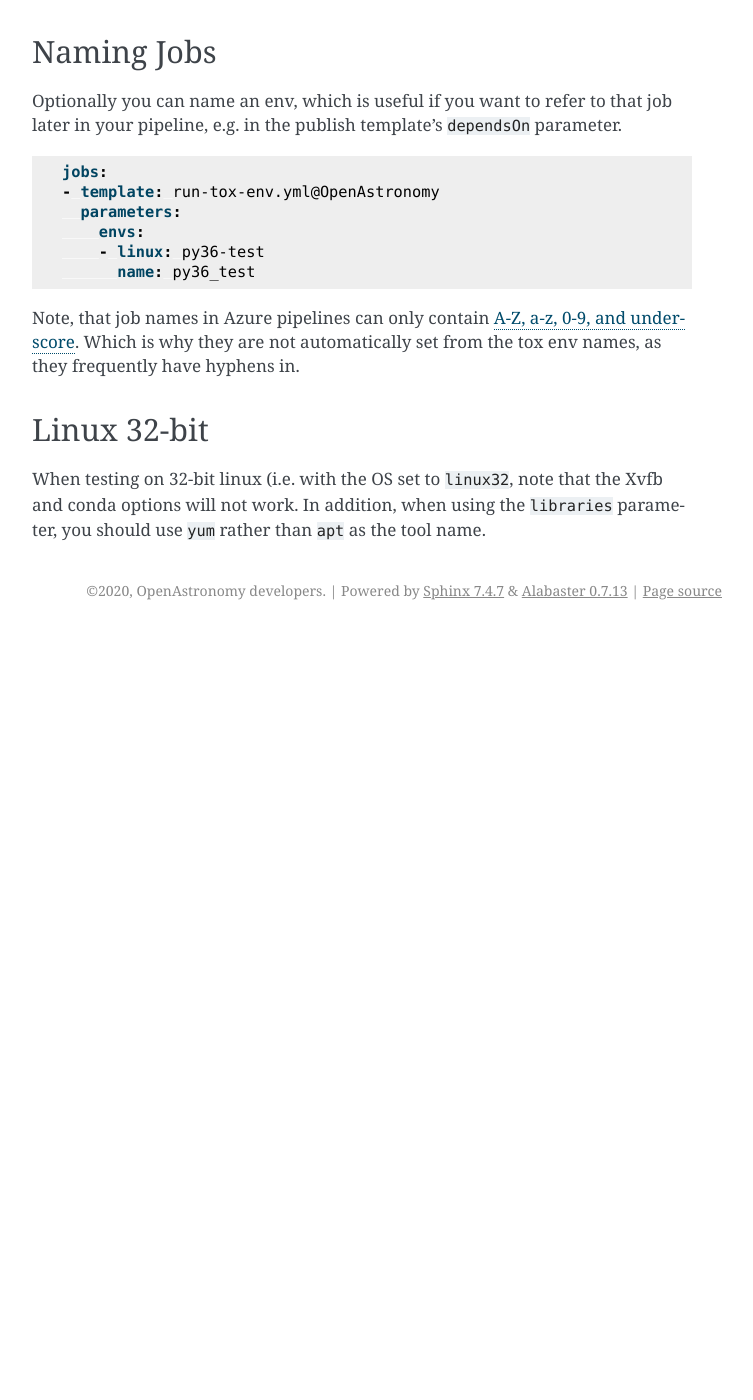
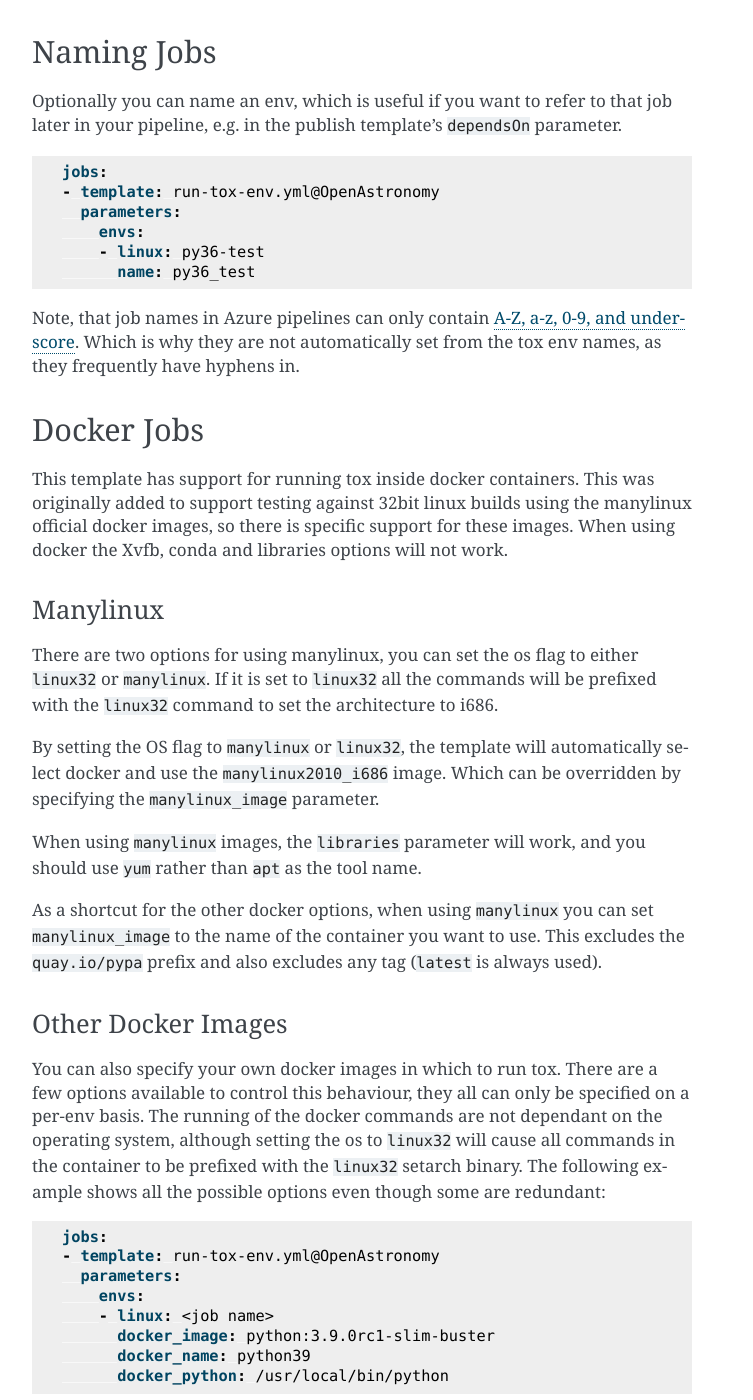
Before and after one commit to OpenAstronomy/azure-pipelines-templates, a Sphinx documentation site: the page built from docs/run_tox_env.rst, in a window 1280 px wide and 1400 px high, scrolled down 4553 px. Shown: the whole window, without its empty margins (388-1141 px from the left). Built offline with Sphinx 7.4.7, drawn with Linux system fonts in a browser that asks for light colours; before the commit the page ends 5183 px from its top, so only the background shows below that; some of the changed text lies outside the part shown.

Commit message:
Add support for arbitrary docker containers (#52)
* refactor linux32 and docker handling to add support for any image

* Split name and pull

* Fix python version detection

* fix docker image detection

* remove linux32 from docker commands to see what happens

* fix test

* more docker cleaning

* more fixes and testing

* testing tags

* Add manylinux as a env

* Document docker jobs

* fix default image

* waht is going on

* whoops

* Update for old paths

* Add another test

* mroe shit

* More libraries

* try this?

* what eveb

* What is happening

* grumble

* what the hell is happening

* why is env['libraries'] broken

* debug

* debug2

* revert debug

* Maybe this did so something lol

* Reintroduce setarch

* Update docs with 32bit specific stuff

* Attempt docker on windows?!

* replace / as well in docker name

* Don't windows

```diff
--- a/docs/run_tox_env.rst
+++ b/docs/run_tox_env.rst
@@ -255,9 +255,57 @@ underscore
 Which is why they are not automatically set from the tox env names, as they
 frequently have hyphens in.
 
-Linux 32-bit
-------------
 
-When testing on 32-bit linux (i.e. with the OS set to ``linux32``, note that the
-Xvfb and conda options will not work. In addition, when using the ``libraries``
-parameter, you should use ``yum`` rather than ``apt`` as the tool name.
+Docker Jobs
+-----------
+
+This template has support for running tox inside docker containers. This was
+originally added to support testing against 32bit linux builds using the
+manylinux official docker images, so there is specific support for these images.
+When using docker the Xvfb, conda and libraries options will not work.
+
+Manylinux
+#########
+
+There are two options for using manylinux, you can set the os flag to either
+``linux32`` or ``manylinux``. If it is set to ``linux32`` all the commands will
+be prefixed with the ``linux32`` command to set the architecture to i686.
+
+By setting the OS flag to ``manylinux`` or ``linux32``, the template will
+automatically select docker and use the ``manylinux2010_i686`` image. Which can
+be overridden by specifying the ``manylinux_image`` parameter.
+
+When using ``manylinux`` images, the ``libraries`` parameter will work, and you
+should use ``yum`` rather than ``apt`` as the tool name.
+
+As a shortcut for the other docker options, when using ``manylinux`` you can set
+``manylinux_image`` to the name of the container you want to use. This excludes
+the ``quay.io/pypa`` prefix and also excludes any tag (``latest`` is always
+used).
+
+Other Docker Images
+###################
+
+You can also specify your own docker images in which to run tox. There are a few
+options available to control this behaviour, they all can only be specified on a per-env basis.
+The running of the docker commands are not dependant on the operating system,
+although setting the os to ``linux32`` will cause all commands in the container
+to be prefixed with the ``linux32`` setarch binary.
+The following example shows all the possible options even though some are redundant:
+
+.. code:: yaml
+
+    jobs:
+    - template: run-tox-env.yml@OpenAstronomy
+      parameters:
+        envs:
+        - linux: <job name>
+          docker_image: python:3.9.0rc1-slim-buster
+          docker_name: python39
+          docker_python: /usr/local/bin/python
+
+The options are as follows:
+
+* ``docker_image`` this is the name of the container to be created. It can be any valid argument to ``docker pull``, i.e ``python`` or ``quay.io/pypa/manylinux2010_i686``.
+* ``docker_name`` this is optional as long as ``docker_image`` is a valid container name. If you specify a tag in ``docker_image`` ``:`` and ``/`` will be replaced, so you will not need to specify ``docker_name``. However, if you specify a more complex image you will need to manually specify the container name with ``docker_name``.
+* ``docker_python`` this is the path inside the container to the docker executable.
```
Also changed, not shown: azure-pipelines.yml (+9 -0 lines), run-tox-env.yml (+42 -24 lines).
